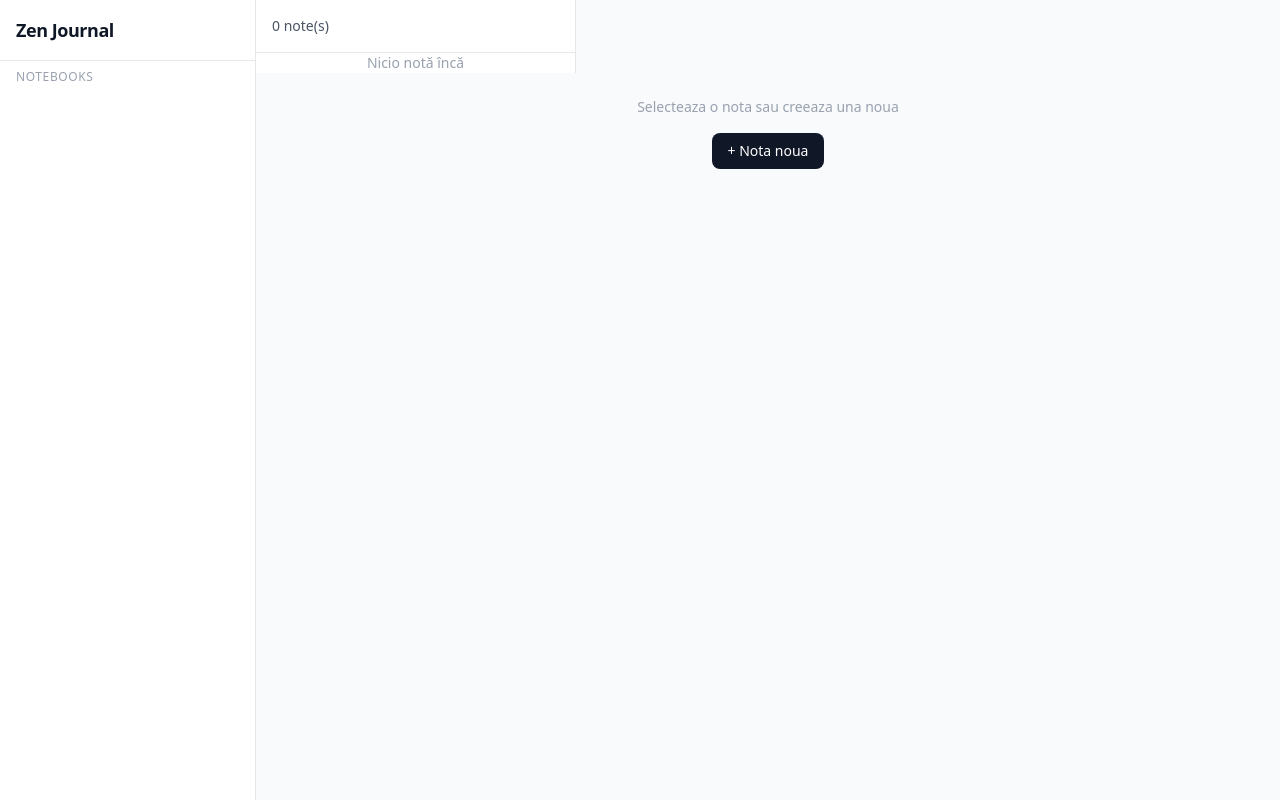
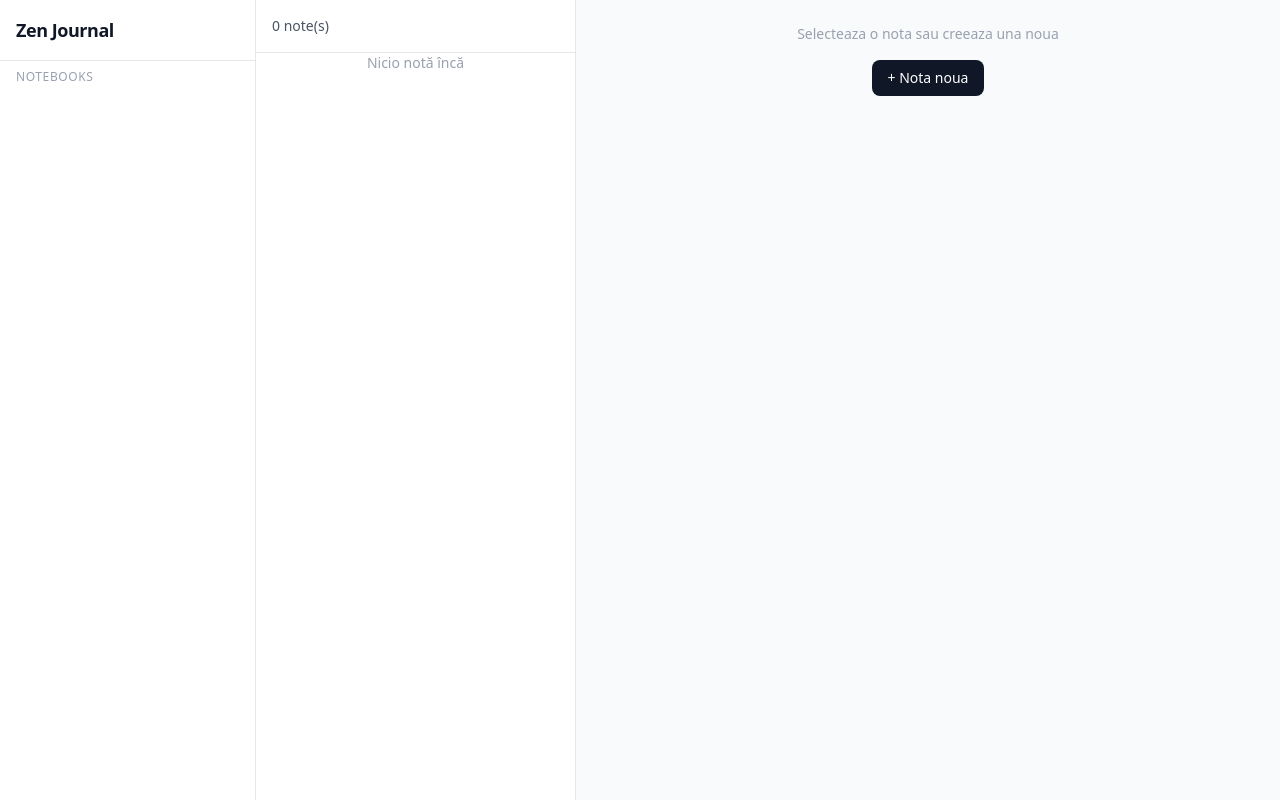
Before and after one commit to epictetus-from-hierapolis/zen-journal, an Angular app: page / in a window 1280 px wide. Built offline with nearby package versions, Linux system fonts and the light colour scheme.

Commit message:
fix: fix layout height chain and scroll to note list

```diff
--- a/src/app/app.html
+++ b/src/app/app.html
@@ -12,14 +12,14 @@
   </aside>
 
   <!-- Main area -->
-  <main class="flex-1 flex flex-col">
+  <main class="flex-1 flex h-full">
     <!-- Note list -->
-    <div class="w-80 border-r border-gray-200 bg-white flex flex-col">
+    <div class="w-80 border-r border-gray-200 bg-white flex flex-col h-full overflow-y-auto">
       <app-note-list />
     </div>
 
     <!-- Editor area -->
-    <div class="flex-1 flex flex-col">
+    <div class="flex-1 flex flex-col h-full">
       <app-note-editor />
     </div>
   </main>
```
